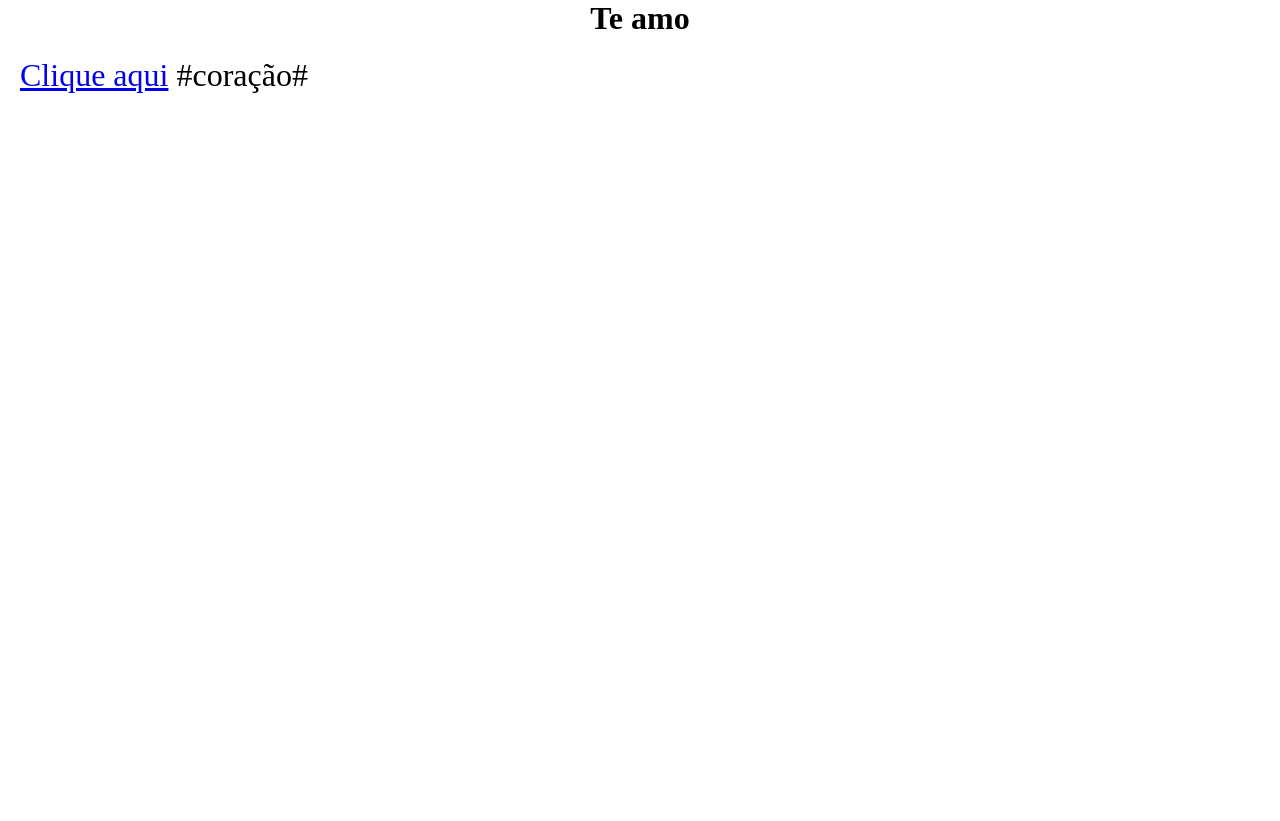
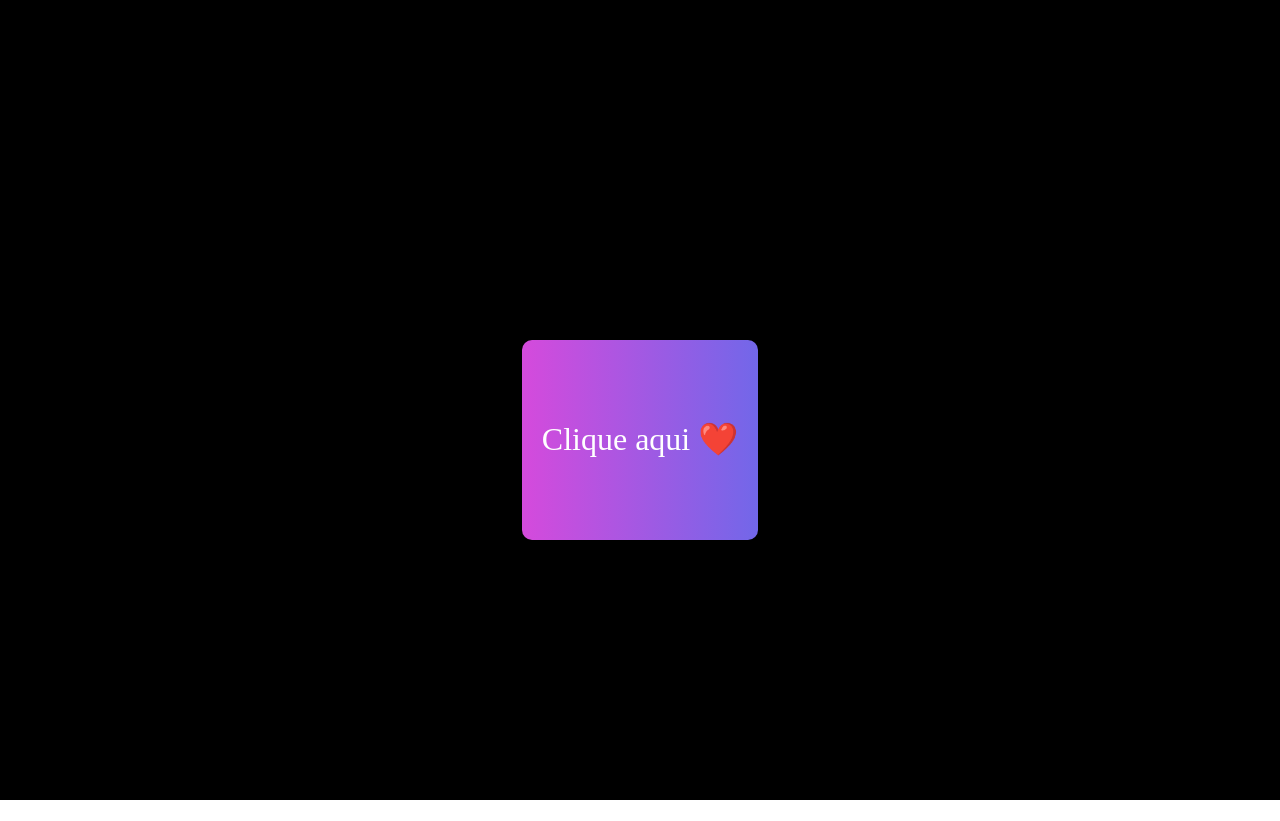
Before and after one commit to moiseslothbruke/carta_para_Gis, a plain HTML site: page index.html in a window 1280 px wide. After the commit the page ends 800 px from the top, so only its background shows below. Drawn offline with Linux system fonts and the light colour scheme.

Commit message:
nova alteração

```diff
--- a/index.html
+++ b/index.html
@@ -7,31 +7,53 @@
     <link rel="stylesheet" href="estilo/style.css">
     <style>
 
-        div{
+        .container{
+            display: flex;
+            flex-direction: row;
+            justify-content: center;
+            align-items: center;
+            padding-top: 30vh;
+            height: 50vh;
+        }
 
-            display: inline-block;
+        .box{
+            border-radius: 10px;
             text-align: center;
-            min-width: 350px;
-            min-height: 100px;
-            background-image: linear-gradient(to rigth, );
-            margin: auto; /*Não funcionou*/
+            min-width: 150px;
+            min-height: 75px;
+            background-image: linear-gradient(to left, #7267e9, #d54adc);
             /*Estudar os displays das caixas*/
+        }
+
+        main{
+            width: 100vw;
+            height: 100vh;
+            background-color: black;
+            /*BACKGROUND IMAGE*/
+        }
+
+        .box > p{
+            position: relative;
+            top: 30%;
+        }
+
+        .box > p > a{
+            text-decoration: none;
+            color: white;
         }
 
     </style>
 </head>
 <body>
-    <header>
-        <h1>Te amo</h1>
-    </header>
-    <main>
-        <div> <!--A div precisa ser centralizada-->
-            <p><a href="carta.html">Clique aqui</a> #coração# </p>
+    <main>   <!--
+    A div deve conter um background image
+    -->
+        <div class="container">
+            <div class="box">
+                <p><a href="carta.html">Clique aqui ❤️</a></p>
+            </div>
         </div>
     </main>
-    <!--
 
-    A div deve conter um background image
-    -->
 </body>
 </html>
```
Also changed, not shown: carta.html (+4 -0 lines), estilo/style.css (+9 -0 lines).
